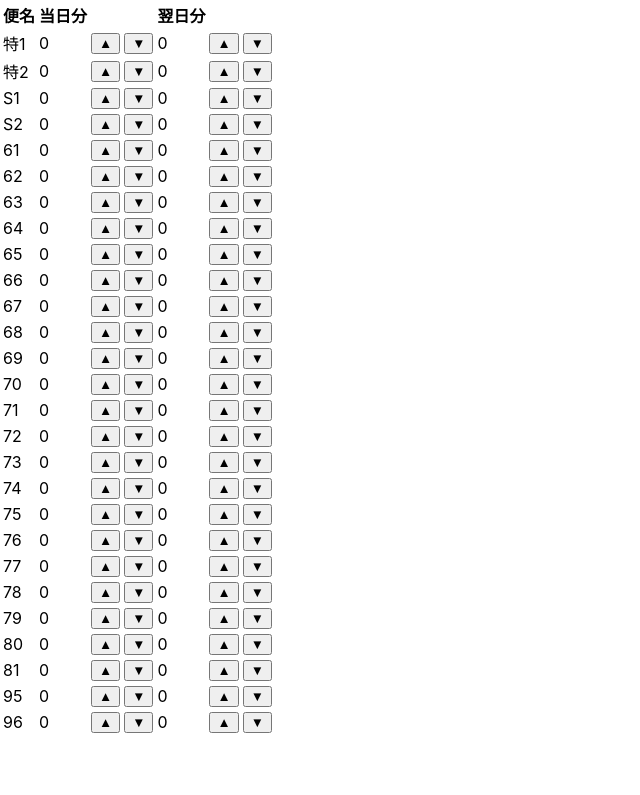
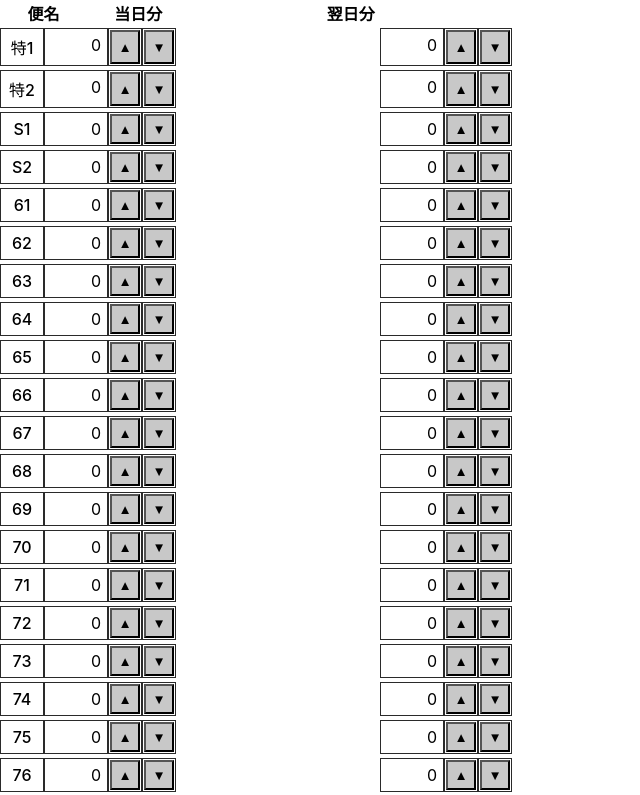
Before and after one commit to Rgtntppy/IBC, a React (Create React App) app: page /master in a window 1280 px wide. Shown: the top 795 px of the page, without its empty margins (0-640 px from the left). Built offline with nearby package versions, Linux system fonts and the light colour scheme; the HTML template or start-up script is replaced by a standard one.

Commit message:
classNameを作成し、sassを仮記述

```diff
--- /dev/null
+++ b/src/components/ShipmentDesign.scss
@@ -0,0 +1,64 @@
+.binTable{
+    width: 40%;
+    border-collapse: separate;
+    border-spacing: 0;
+
+    thead tr,
+    tbody tr {
+        display: flex;
+        width: 100%;
+        justify-content: space-around;
+    }
+
+    .binBlock {
+        td, th {
+            flex: 1;
+            border: 1px solid rgb(42, 42, 42);
+            margin: 2px 0;
+        }
+
+        .binName {
+            text-align: center;
+            max-width: 30px;
+            min-width: 25px;
+            padding: 6px;
+            font-weight: 500;
+        }
+
+        .todayCells,
+        .nextDayCells {
+            text-align: right;
+            max-width: 50px;
+            min-width: 30px;
+            padding: 6px;
+        }
+
+        .todayCells {
+        }
+
+        .cellSpacer {
+            width: 10px;
+            border: none;
+            background: transparent;
+            margin: 0;
+            padding: 0;
+        }
+
+        .nextDayCells {
+        }
+
+        .controlButtonCells {
+            max-width: 30px;
+            min-width: 25px;
+        }
+
+        .countUpButton,
+        .countDownButton {
+            height: 100%;
+            width: 100%;
+            margin: 0;
+            padding: 0;
+            background-color: rgb(200, 200, 200);
+        }
+    }
+}
--- a/src/components/ShipmentTable.tsx
+++ b/src/components/ShipmentTable.tsx
@@ -1,5 +1,6 @@
 import React, { useState } from 'react';
 import { initialData, ShipmentData } from '../data/initialData';
+import './ShipmentDesign.scss';
 
 const ShipmentTable: React.FC = () => {
   const [data, setData] = useState<ShipmentData[]>(initialData);
@@ -11,7 +12,7 @@ const ShipmentTable: React.FC = () => {
   };
 
   return (
-    <table>
+    <table className='binTable'>
       <thead>
         <tr>
           <th>便名</th>
@@ -25,21 +26,24 @@ const ShipmentTable: React.FC = () => {
       </thead>
       <tbody>
         {data.map((row, index) => (
-          <tr key={row.bin}>
-            <td>{row.bin}</td>
-            <td>{row.today}</td>
-            <td>
-              <button onClick={() => handleChange(index, 'today', 1)}>▲</button>
+          <tr key={row.bin} className='binBlock'>
+            <td className='binName'>{row.bin}</td>
+            <td className='todayCells'>{row.today}</td>
+            <td className='controlButtonCells'>
+              <button className='countUpButton' onClick={() => handleChange(index, 'today', 1)}>▲</button>
             </td>
-            <td>
-              <button onClick={() => handleChange(index, 'today', -1)}>▼</button>
+            <td className='controlButtonCells'>
+              <button className='countDownButton' onClick={() => handleChange(index, 'today', -1)}>▼</button>
             </td>
-            <td>{row.tomorrow}</td>
-            <td>
-              <button onClick={() => handleChange(index, 'tomorrow', 1)}>▲</button>
+
+            <td className='cellSpacer'></td>
+
+            <td className='nextDayCells'>{row.tomorrow}</td>
+            <td className='controlButtonCells'>
+              <button className='countUpButton' onClick={() => handleChange(index, 'tomorrow', 1)}>▲</button>
             </td>
-            <td>
-              <button onClick={() => handleChange(index, 'tomorrow', -1)}>▼</button>
+            <td className='controlButtonCells'>
+              <button className='countDownButton' onClick={() => handleChange(index, 'tomorrow', -1)}>▼</button>
             </td>
           </tr>
         ))}
```
